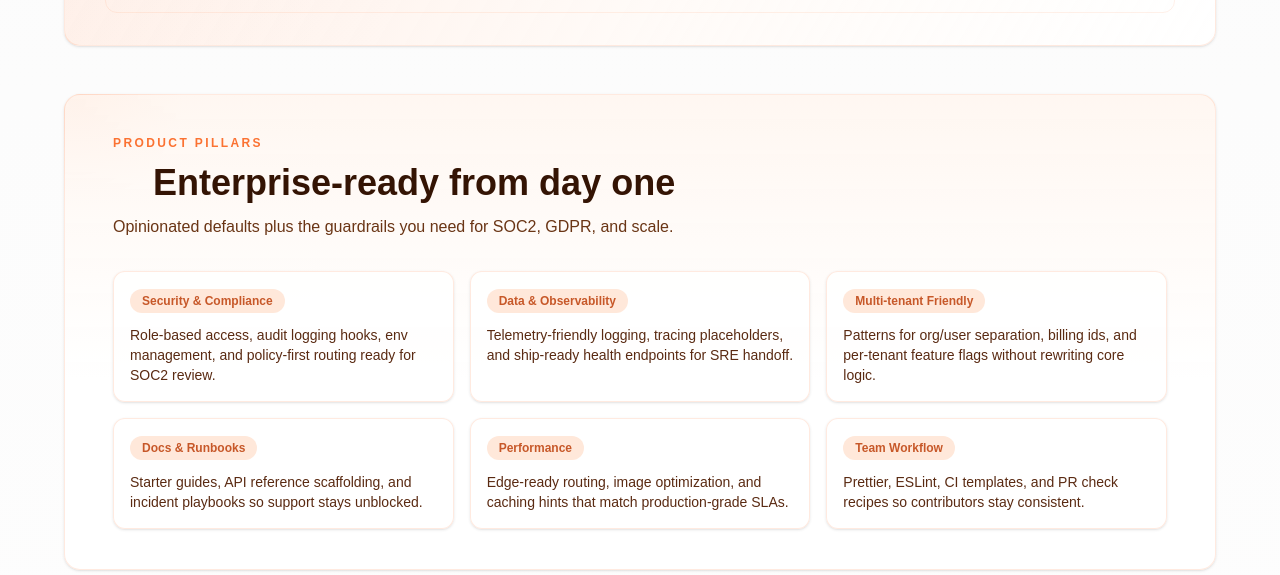
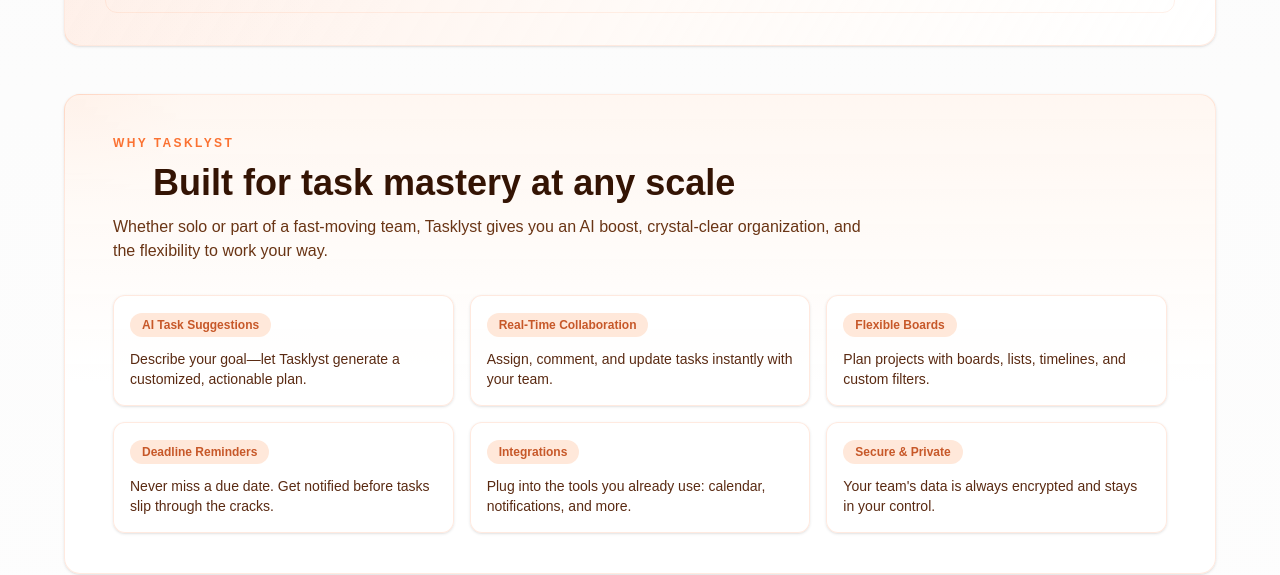
Before and after one commit to chiragbidx/web-mason-tjz, a Next.js app: page / in a window 1280 px wide. Shown: the part 1100-1675 px from the top of the page. Built offline with nearby package versions, Linux system fonts and the light colour scheme; no server answers; the database is empty; some icons are missing.

Commit message:
Update FeaturesSection for Tasklyst product-focused benefits

```diff
--- a/components/home/FeaturesSection.tsx
+++ b/components/home/FeaturesSection.tsx
@@ -16,38 +16,40 @@
       }}
     >
       <div className="space-y-3 max-w-3xl">
-        <p className="text-xs font-semibold uppercase tracking-[0.2em] text-[#fb7232]">Product pillars</p>
+        <p className="text-xs font-semibold uppercase tracking-[0.2em] text-[#fb7232]">Why Tasklyst</p>
         <h2 className="flex items-center gap-3 text-3xl font-bold text-[#341404] sm:text-4xl">
           <HugeiconsIcon icon={Settings01Icon} size={28} color="#fb7232" strokeWidth={1.6} />
-          Enterprise-ready from day one
+          Built for task mastery at any scale
         </h2>
-        <p className="text-base text-[#6a3515]">Opinionated defaults plus the guardrails you need for SOC2, GDPR, and scale.</p>
+        <p className="text-base text-[#6a3515]">
+          Whether solo or part of a fast-moving team, Tasklyst gives you an AI boost, crystal-clear organization, and the flexibility to work your way.
+        </p>
       </div>
       <div className="grid gap-4 md:grid-cols-2 xl:grid-cols-3">
         {[
           {
-            title: "Security & Compliance",
-            body: "Role-based access, audit logging hooks, env management, and policy-first routing ready for SOC2 review.",
+            title: "AI Task Suggestions",
+            body: "Describe your goal—let Tasklyst generate a customized, actionable plan.",
           },
           {
-            title: "Data & Observability",
-            body: "Telemetry-friendly logging, tracing placeholders, and ship-ready health endpoints for SRE handoff.",
+            title: "Real-Time Collaboration",
+            body: "Assign, comment, and update tasks instantly with your team.",
           },
           {
-            title: "Multi-tenant Friendly",
-            body: "Patterns for org/user separation, billing ids, and per-tenant feature flags without rewriting core logic.",
+            title: "Flexible Boards",
+            body: "Plan projects with boards, lists, timelines, and custom filters.",
           },
           {
-            title: "Docs & Runbooks",
-            body: "Starter guides, API reference scaffolding, and incident playbooks so support stays unblocked.",
+            title: "Deadline Reminders",
+            body: "Never miss a due date. Get notified before tasks slip through the cracks.",
           },
           {
-            title: "Performance",
-            body: "Edge-ready routing, image optimization, and caching hints that match production-grade SLAs.",
+            title: "Integrations",
+            body: "Plug into the tools you already use: calendar, notifications, and more.",
           },
           {
-            title: "Team Workflow",
-            body: "Prettier, ESLint, CI templates, and PR check recipes so contributors stay consistent.",
+            title: "Secure & Private",
+            body: "Your team's data is always encrypted and stays in your control.",
           },
         ].map((item, idx) => (
           <div
```
